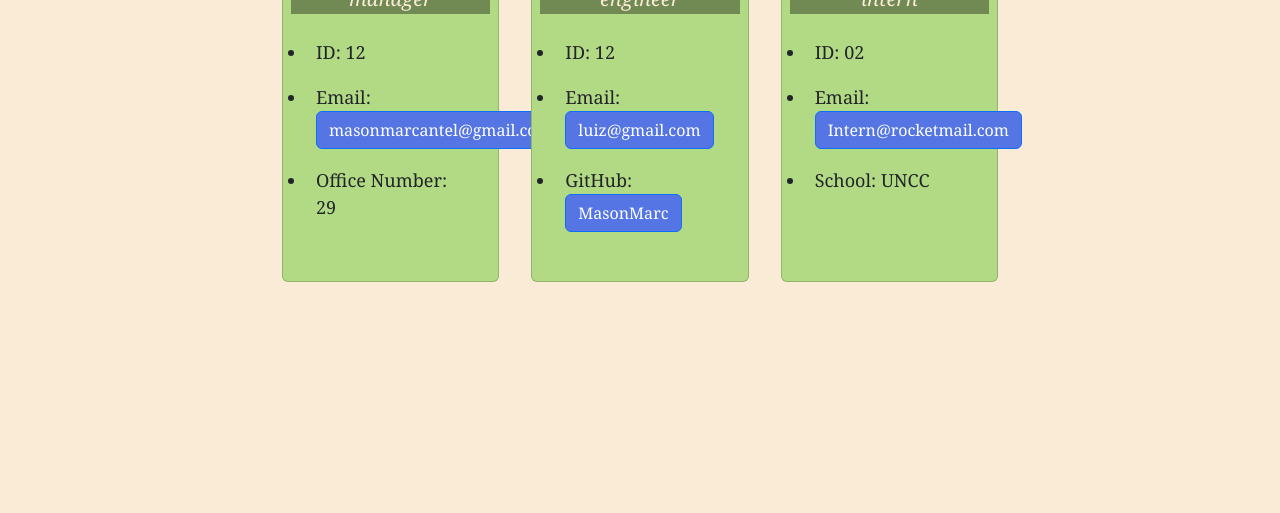
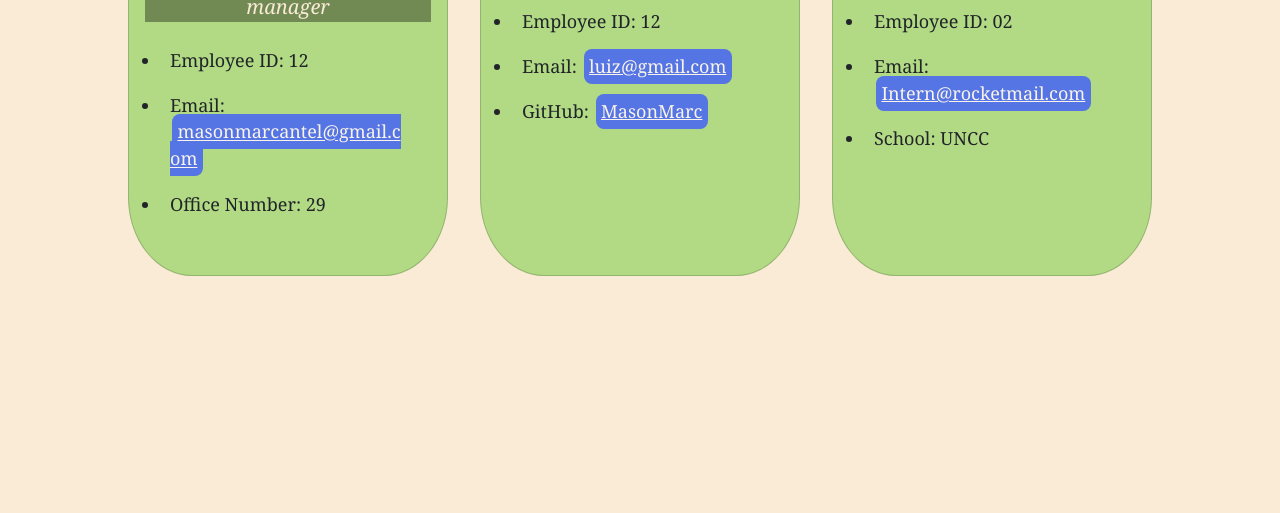
Before and after one commit to MasonMarc/Team-Profile-Generator, a plain HTML site: page dist/team.html in a window 1280 px wide. Shown: the part 287-800 px from the top of the page. Drawn offline with nearby package versions, Linux system fonts and the light colour scheme.

Commit message:
added more css

```diff
--- a/dist/team.html
+++ b/dist/team.html
@@ -9,13 +9,52 @@
         integrity="sha384-GLhlTQ8iRABdZLl6O3oVMWSktQOp6b7In1Zl3/Jr59b6EGGoI1aFkw7cmDA6j6gD" crossorigin="anonymous">
     <title>MY TEAM</title>
     <style>
-        body{background-color: antiquewhite; font-family: Georgia, 'Times New Roman', Times, serif;}
-        .navbar{background-color: #5475E3;}
-        .card{background-color: #b2da84;}
-        .card-header{background-color: #9cbe76; display: flex;justify-content: center; flex-wrap: wrap;}
-        .btn{background-color: #5475E3;}
-        li{padding: 0.5em; font-size: 18px;}
-        em{font-size: 20px; background-color: #718a54; color: antiquewhite; display: flex; justify-content: center;}
+        body {
+            background-color: antiquewhite;
+            font-family: Georgia, 'Times New Roman', Times, serif;
+        }
+
+        .navbar {
+            background-color: #5475E3;
+        }
+
+        .card {
+            background-color: #b2da84;
+            border-bottom-right-radius: 20%;
+            border-bottom-left-radius: 20%;
+        }
+
+        .card-header {
+            background-color: #9cbe76;
+            display: flex;
+            justify-content: center;
+            flex-wrap: wrap;
+        }
+
+        .btn {
+            background-color: #5475E3;
+        }
+
+        li {
+            padding: 0.5em;
+            font-size: 18px;
+        }
+
+        em {
+            font-size: 20px;
+            background-color: #718a54;
+            color: antiquewhite;
+            display: flex;
+            justify-content: center;
+        }
+
+        a {
+            background-color: #5475E3;
+            color: rgb(250, 243, 234);
+            padding: 0.3em;
+            margin: 2px;
+            border-radius: 8px;
+        }
     </style>
 </head>
 
@@ -26,41 +65,42 @@
         </div>
     </nav>
 
-    <div class="row display-flex justify-content-center mt-4">
-        <article class="card col-2 m-3 p-2">
-            <h2 class="card-header">Mason Marcantel  </h2>
+    <div class="container-fluid">
+        <div class="row display-flex justify-content-center mt-4 ">
+            <article class="card col-md-3 col-sm-8 m-3 p-3">
+                <h2 class="card-header">Mason Marcantel </h2>
                 <em>manager</em>
                 <ul class="card-body">
-                <li class="card-text">ID: 12</li>
-                <li class="card-text">Email: <a href="mailto:masonmarcantel@gmail.com"
-                        class="btn btn-primary">masonmarcantel@gmail.com</a></li>
+                    <li class="card-text">Employee ID: 12</li>
+                    <li class="card-text">Email: <a href="mailto:masonmarcantel@gmail.com">masonmarcantel@gmail.com</a>
+                    </li>
                     <li class="card-text">Office Number: 29</li>
                 </ul>
             </article>
 
-        <article class="card col-2 m-3 p-2">
+            <article class="card col-md-3 col-sm-8 m-3 p-3">
                 <h2 class="card-header">Luiz Cortez</h2>
                 <em>engineer</em>
                 <ul class="card-body">
-                <li class="card-text">ID: 12</li>
-                <li class="card-text">Email: <a href="mailto:luiz@gmail.com" class="btn btn-primary">luiz@gmail.com</a>
+                    <li class="card-text">Employee ID: 12</li>
+                    <li class="card-text">Email: <a href="mailto:luiz@gmail.com">luiz@gmail.com</a>
                     </li>
-                <li class="card-text">GitHub: <a href="https://github.com/MasonMarc" target="_blank"
-                        class="btn btn-primary">MasonMarc</a></li>
+                    <li class="card-text">GitHub: <a href="https://github.com/MasonMarc" target="_blank">MasonMarc</a>
+                    </li>
                 </ul>
             </article>
 
-        <article class="card col-2 m-3 p-2">
+            <article class="card col-md-3 col-sm-8 m-3 p-3">
                 <h2 class="card-header">Intern Man</h2>
                 <em>intern</em>
                 <ul class="card-body">
-                <li class="card-text">ID: 02</li>
-                <li class="card-text">Email: <a href="mailto:Intern@rocketmail.com"
-                        class="btn btn-primary">Intern@rocketmail.com</a></li>
+                    <li class="card-text">Employee ID: 02</li>
+                    <li class="card-text">Email: <a href="mailto:Intern@rocketmail.com">Intern@rocketmail.com</a></li>
                     <li class="card-text">School: UNCC</li>
                 </ul>
             </article>
         </div>
+    </div>
 
     <body>
         <html>
```
Lines whose indentation alone changed are shown as unchanged.
